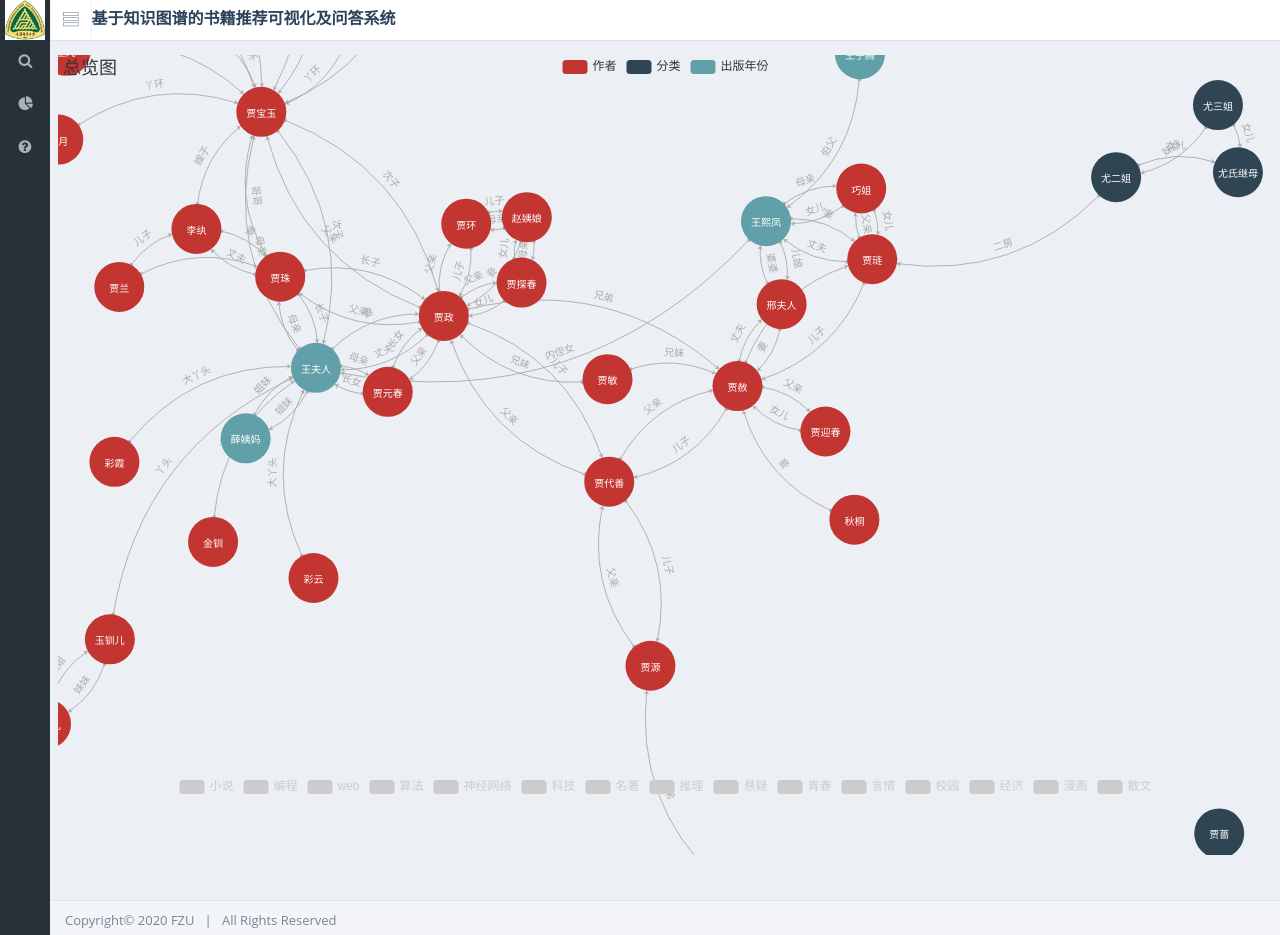
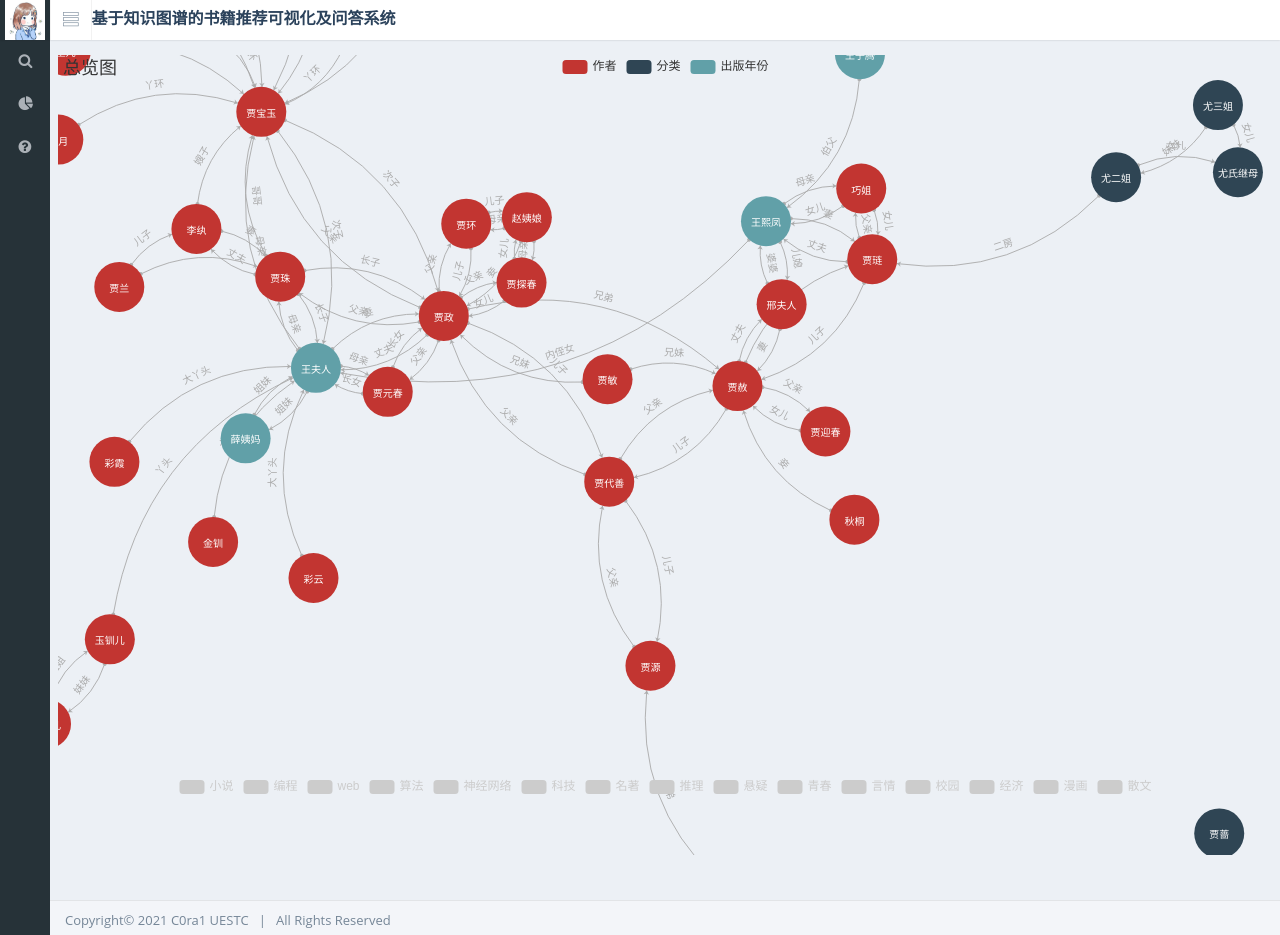
Before and after one commit to C0ra1/DOUBAN-KGQA, a Flask app: page /get_all_relation in a window 1280 px wide. Run offline with Flask 2, Linux system fonts and the light colour scheme; some libraries are stand-ins or nearby versions; some web fonts are replaced.

Commit message:
modify logo and pictures

```diff
--- a/templates/all_relation.html
+++ b/templates/all_relation.html
@@ -296,7 +296,7 @@
         <!-- FOOTER -->
         <!--===================================================-->
         <footer id="footer">
-            <p class="pad-lft">Copyright&#0169; 2020 FZU &nbsp;&nbsp;|&nbsp;&nbsp;&nbsp;All Rights Reserved </p>
+            <p class="pad-lft">Copyright&#0169; 2021 C0ra1  UESTC &nbsp;&nbsp;|&nbsp;&nbsp;&nbsp;All Rights Reserved </p>
         </footer>
         <!--===================================================-->
         <!-- END FOOTER -->
```
Also changed, not shown: static/images/logo.jpg, 1 other file.
